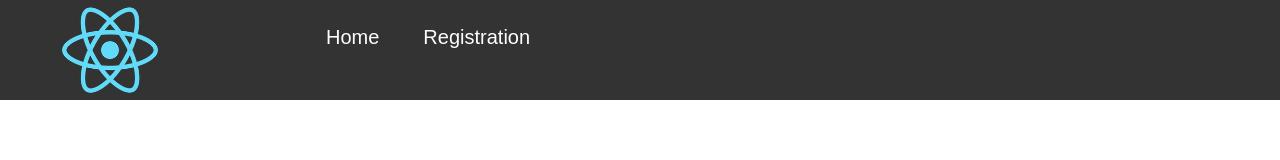
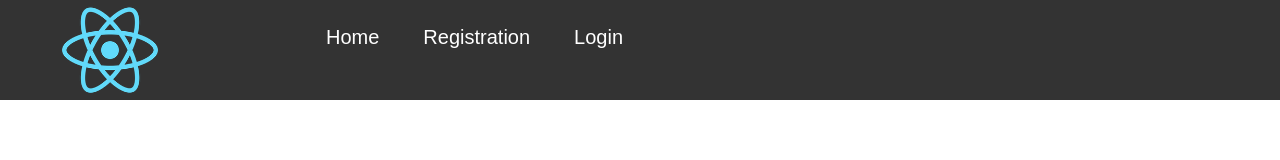
Before and after one commit to KisLorand/projects_pet, a React (Create React App) app in the folder CC/CC.Frontend/frontend/: page / in a window 1280 px wide. Shown: the top 160 px of the page. Built offline with nearby package versions, Linux system fonts and the light colour scheme.

Commit message:
add change Navbar after login, needs page refresh

```diff
--- a/CC/CC.Frontend/frontend/src/components/NavBar/NavBar.jsx
+++ b/CC/CC.Frontend/frontend/src/components/NavBar/NavBar.jsx
@@ -12,6 +12,7 @@ const NavBar = () => {
             <ul>
                 <li><Link to="/home">Home</Link></li>
                 <li><Link to ="/registration">Registration</Link></li>
+                {!localStorage.getItem("userToken") ? <li><Link to="/login">Login</Link></li> : <li><Link to="/home">Home</Link></li>}
             </ul>
         </nav>
     );
```
